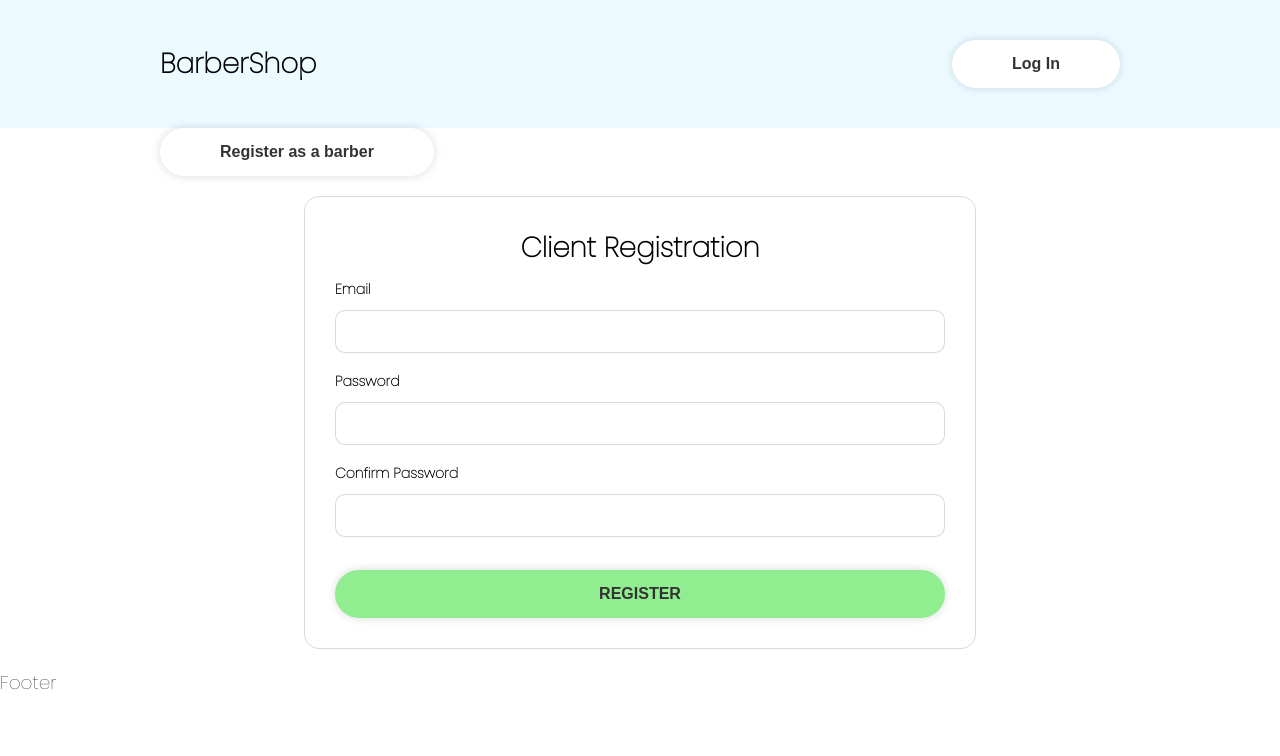
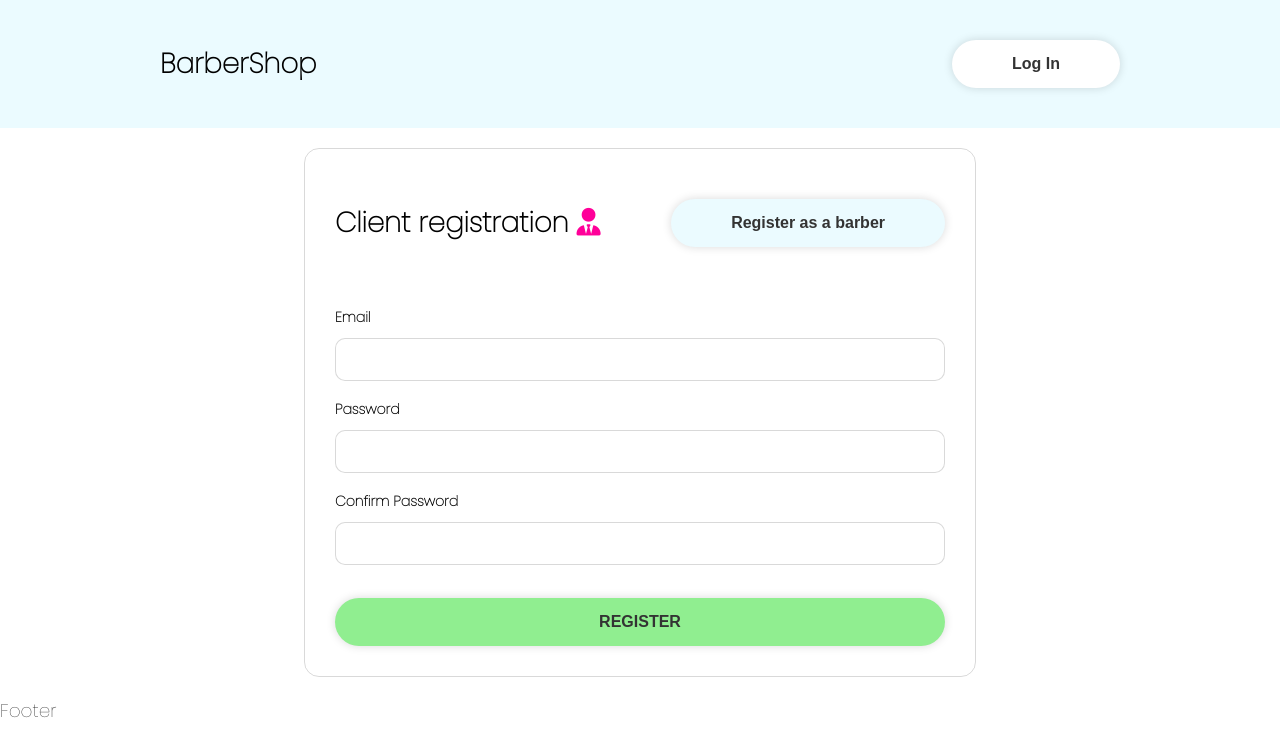
Before and after one commit to temoabb/barber-shop, a React (Create React App) app: page /register in a window 1280 px wide. Shown: the top 756 px of the page. Built offline with nearby package versions, Linux system fonts and the light colour scheme.

Commit message:
Create styled div for switching roles in Register page

```diff
--- a/src/App.js
+++ b/src/App.js
@@ -17,6 +17,8 @@ const theme = {
   },
   mobile: "576px",
 };
+
+// "#ff0099"
 
 function App() {
   return (
--- a/src/components/styles/Form.styled.js
+++ b/src/components/styles/Form.styled.js
@@ -61,3 +61,20 @@ export const StyledLabel = styled.label`
   font-size: 14px;
   font-weight: bold;
 `;
+
+export const Switch = styled.div`
+  display: flex;
+  align-items: center;
+  justify-content: space-between;
+  padding: 20px 0;
+  background-color: "red";
+  margin-bottom: 40px;
+  /* border-bottom: 1px solid rgba(0, 0, 0, 0.15); */
+
+  @media (max-width: 750px) {
+    flex-direction: column;
+    & > button {
+      margin-top: 30px;
+    }
+  }
+`;
--- a/src/pages/Register.page.js
+++ b/src/pages/Register.page.js
@@ -13,6 +13,7 @@ import {
   StyledInput,
   StyledFormControl,
   StyledLabel,
+  Switch,
 } from "../components/styles/Form.styled";
 
 const isValid = (str) => str.trim();
@@ -26,7 +27,7 @@ const Register = () => {
     getValues,
 
     setError,
-    formState: { password, confirmpassword, errors },
+    formState: { errors },
   } = useForm();
 
   const [isBarber, setIsBarber] = useState(false);
@@ -85,14 +86,27 @@ const Register = () => {
 
   const handleRoleChange = () => setIsBarber((prev) => !prev);
 
+  const icon = (
+    <>
+      {isBarber ? "Barber" : "Client"} registration{" "}
+      <i
+        style={{ color: "#ff0099" }}
+        className={`fa-solid ${isBarber ? "fa-scissors" : "fa-user-tie"}`}
+      ></i>
+    </>
+  );
+
   console.log(errors);
   return (
     <>
-      <StyledButton onClick={handleRoleChange}>
-        Register as a {isBarber ? "client" : "barber"}
-      </StyledButton>
       <StyledForm key={isBarber} onSubmit={handleSubmit(submitHandler)}>
-        <h2>{isBarber ? "Barber" : "Client"} Registration</h2>
+        <Switch>
+          <h2>{icon}</h2>
+          <StyledButton type="button" bg="#ebfbff" onClick={handleRoleChange}>
+            Register as a {isBarber ? "client" : "barber"}
+          </StyledButton>
+        </Switch>
+
         {renderedInputs}
         <StyledButton bg="#90EE90" type="submit">
           REGISTER
```
